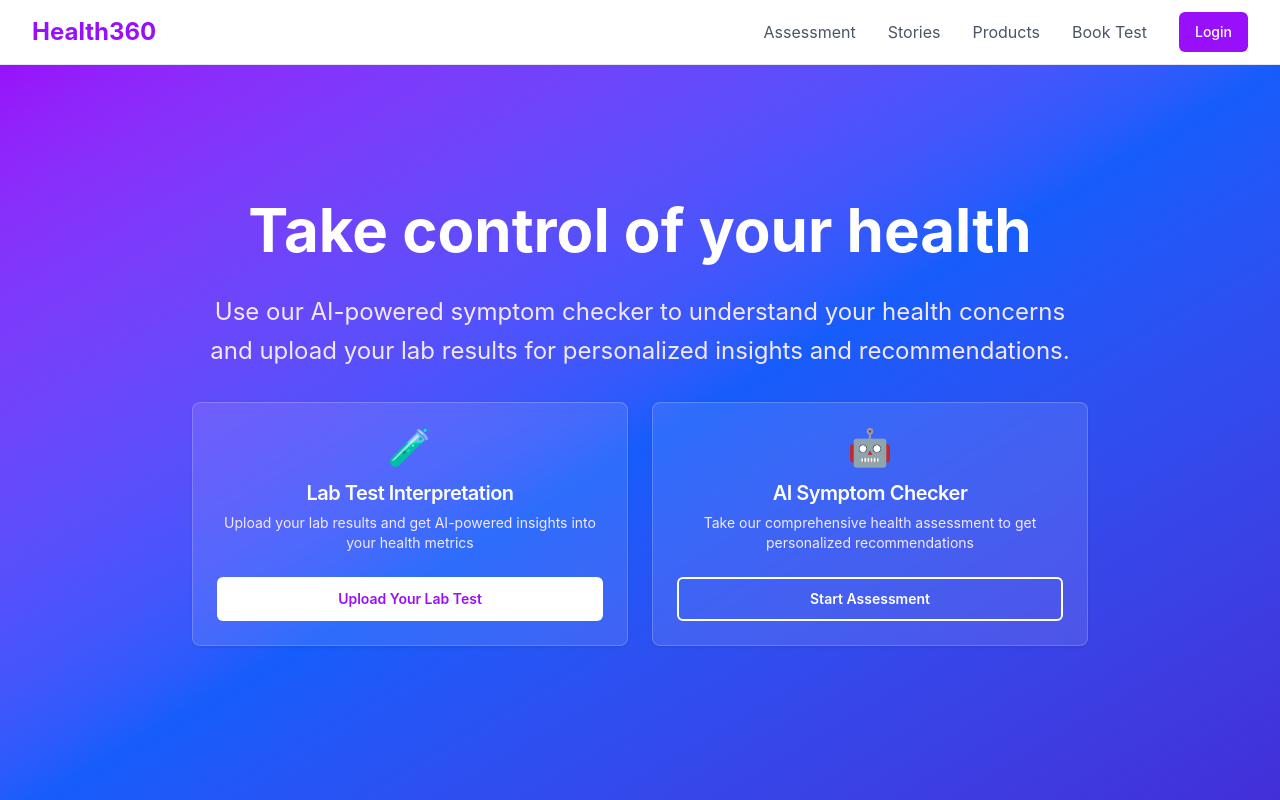
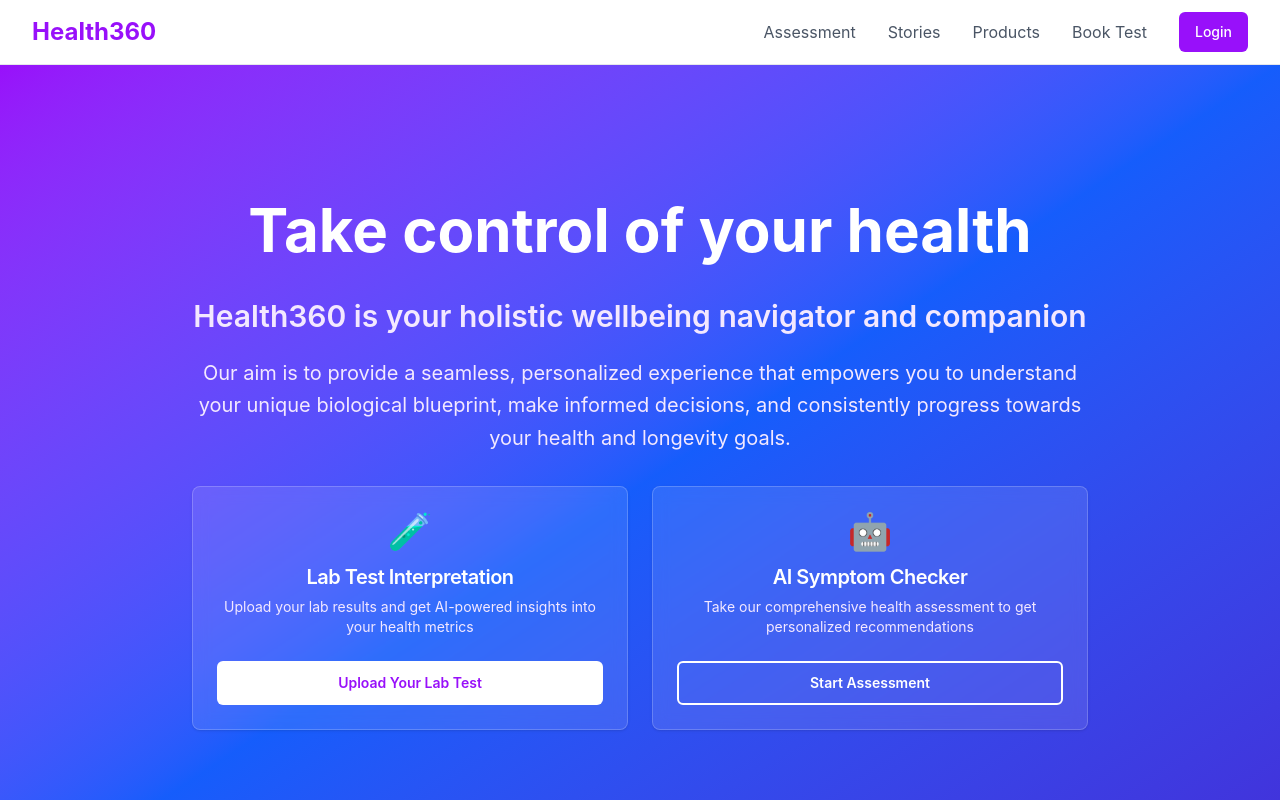
Before and after one commit to mattias-muhonen/apteekki360-vibes, a React (Vite) app: page / in a window 1280 px wide. Shown: the top 800 px of the page. Built offline with nearby package versions, Linux system fonts and the light colour scheme; no server answers.

Commit message:
Landing description update

```diff
--- a/src/features/landing/Landing.tsx
+++ b/src/features/landing/Landing.tsx
@@ -13,9 +13,11 @@ const Landing = () => (
             <h1 className="text-4xl md:text-6xl font-bold mb-6 leading-tight">
                 Take control of your health
             </h1>
-            <p className="text-xl md:text-2xl mb-8 text-purple-100 leading-relaxed">
-              Use our AI-powered symptom checker to understand your health concerns and upload your lab results
-              for personalized insights and recommendations.
+            <h2 className="text-2xl md:text-3xl font-semibold mb-4 text-purple-100 leading-relaxed">
+              Health360 is your holistic wellbeing navigator and companion
+            </h2>
+            <p className="text-lg md:text-xl mb-8 text-purple-100 leading-relaxed">
+              Our aim is to provide a seamless, personalized experience that empowers you to understand your unique biological blueprint, make informed decisions, and consistently progress towards your health and longevity goals.
             </p>
             <div className="grid grid-cols-1 md:grid-cols-2 gap-6 max-w-4xl mx-auto mb-12">
               {/* Lab Test Interpretation Card */}
```
